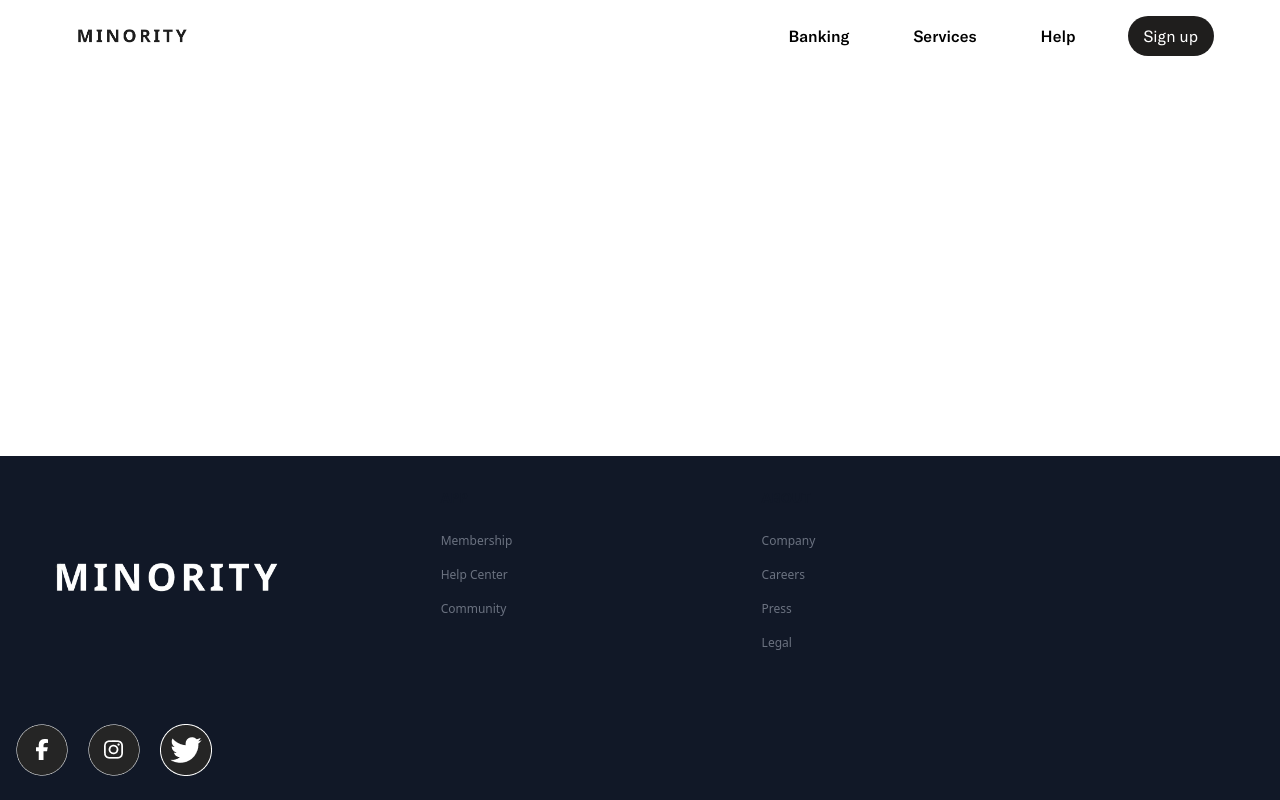
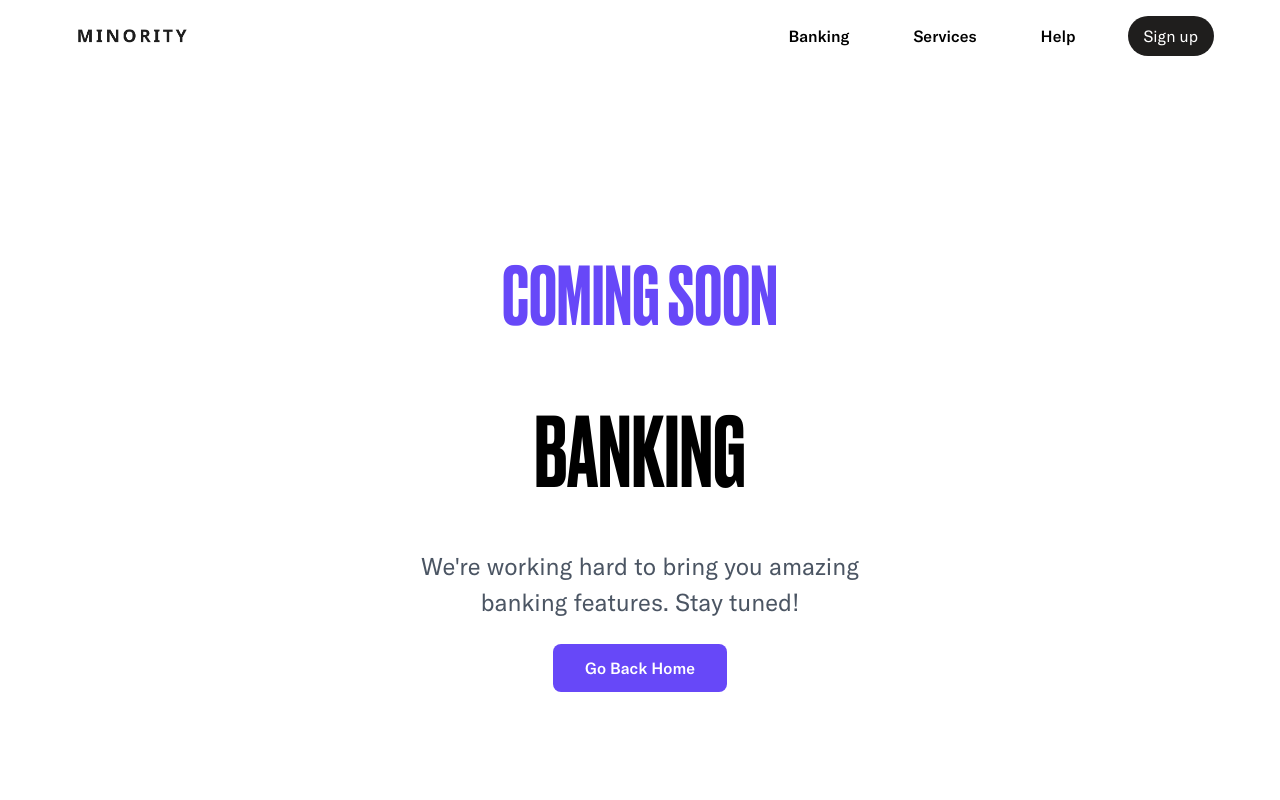
Before and after one commit to paramighty/fullstack_sample, a Next.js app in the folder frontend/: page /banking in a window 1280 px wide. Shown: the top 800 px of the page. Built offline with nearby package versions, Linux system fonts and the light colour scheme.

Commit message:
Added basic UI to render page and to go home

```diff
--- a/frontend/app/banking/page.js
+++ b/frontend/app/banking/page.js
@@ -1,6 +1,36 @@
-"use client";
 import { Suspense } from "react";
+import Link from "next/link";
+
+export const metadata = {
+	title: "Banking - Coming Soon | Minority",
+	description:
+		"Banking features are coming soon. Stay tuned for amazing financial tools and services.",
+};
+
+function BankingContent() {
+	return (
+		<div className="min-h-screen flex flex-col justify-center items-center bg-white px-4">
+			<div className="text-center space-y-6">
+				<h1 className="h2 font-druk text-[#6748F8]">COMING SOON</h1>
+				<h2 className="h4 font-druk text-black">BANKING</h2>
+				<p className="p font-gta text-gray-600 max-w-md">
+					We're working hard to bring you amazing banking features. Stay tuned!
+				</p>
+				<Link
+					href="/"
+					className="inline-block bg-[#6748F8] text-white px-8 py-3 rounded-lg font-gta font-medium hover:bg-[#5639e6] transition-colors"
+				>
+					Go Back Home
+				</Link>
+			</div>
+		</div>
+	);
+}
 
 export default function Banking() {
-	return <Suspense fallback={<div>Loading...</div>} />;
+	return (
+		<Suspense fallback={<div>Loading...</div>}>
+			<BankingContent />
+		</Suspense>
+	);
 }
--- a/frontend/app/help/page.js
+++ b/frontend/app/help/page.js
@@ -1,8 +1,37 @@
+import { Suspense } from "react";
+import Link from "next/link";
+
 export const metadata = {
-	title: "Help",
-	description: "Learn more about our Services around the world.",
+	title: "Help - Coming Soon | Minority",
+	description:
+		"Help and support features are coming soon. We're working on comprehensive guides and assistance.",
 };
 
+function HelpContent() {
+	return (
+		<div className="min-h-screen flex flex-col justify-center items-center bg-white px-4">
+			<div className="text-center space-y-6">
+				<h1 className="h2 font-druk text-[#6748F8]">COMING SOON</h1>
+				<h2 className="h4 font-druk text-black">HELP & SUPPORT</h2>
+				<p className="p font-gta text-gray-600 max-w-md">
+					We're building comprehensive help resources and support tools for you.
+					Stay tuned!
+				</p>
+				<Link
+					href="/"
+					className="inline-block bg-[#6748F8] text-white px-8 py-3 rounded-lg font-gta font-medium hover:bg-[#5639e6] transition-colors"
+				>
+					Go Back Home
+				</Link>
+			</div>
+		</div>
+	);
+}
+
 export default function Help() {
-	return <div className="h-screen"></div>;
+	return (
+		<Suspense fallback={<div>Loading...</div>}>
+			<HelpContent />
+		</Suspense>
+	);
 }
--- a/frontend/app/services/page.js
+++ b/frontend/app/services/page.js
@@ -1,8 +1,37 @@
+import { Suspense } from "react";
+import Link from "next/link";
+
 export const metadata = {
-	title: "Services",
-	description: "Learn more about our Services around the world.",
+	title: "Services - Coming Soon | Minority",
+	description:
+		"Discover our global services coming soon. We're preparing amazing tools and resources for travelers worldwide.",
 };
 
+function ServicesContent() {
+	return (
+		<div className="min-h-screen flex flex-col justify-center items-center bg-white px-4">
+			<div className="text-center space-y-6">
+				<h1 className="h2 font-druk text-[#6748F8]">COMING SOON</h1>
+				<h2 className="h4 font-druk text-black">SERVICES</h2>
+				<p className="p font-gta text-gray-600 max-w-md">
+					We're preparing amazing services and tools for travelers around the
+					world. Stay tuned!
+				</p>
+				<Link
+					href="/"
+					className="inline-block bg-[#6748F8] text-white px-8 py-3 rounded-lg font-gta font-medium hover:bg-[#5639e6] transition-colors"
+				>
+					Go Back Home
+				</Link>
+			</div>
+		</div>
+	);
+}
+
 export default function Services() {
-	return <div className="h-screen"></div>;
+	return (
+		<Suspense fallback={<div>Loading...</div>}>
+			<ServicesContent />
+		</Suspense>
+	);
 }
```
